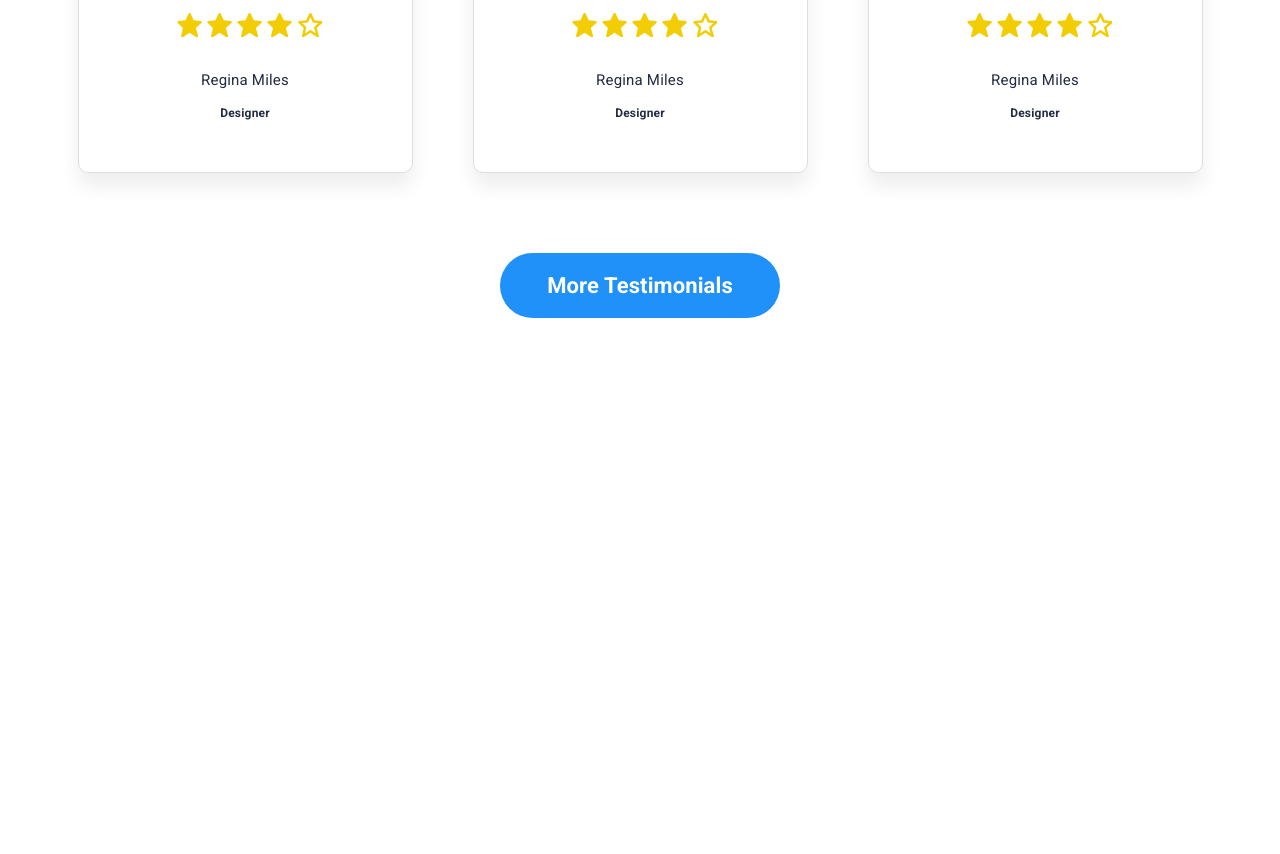
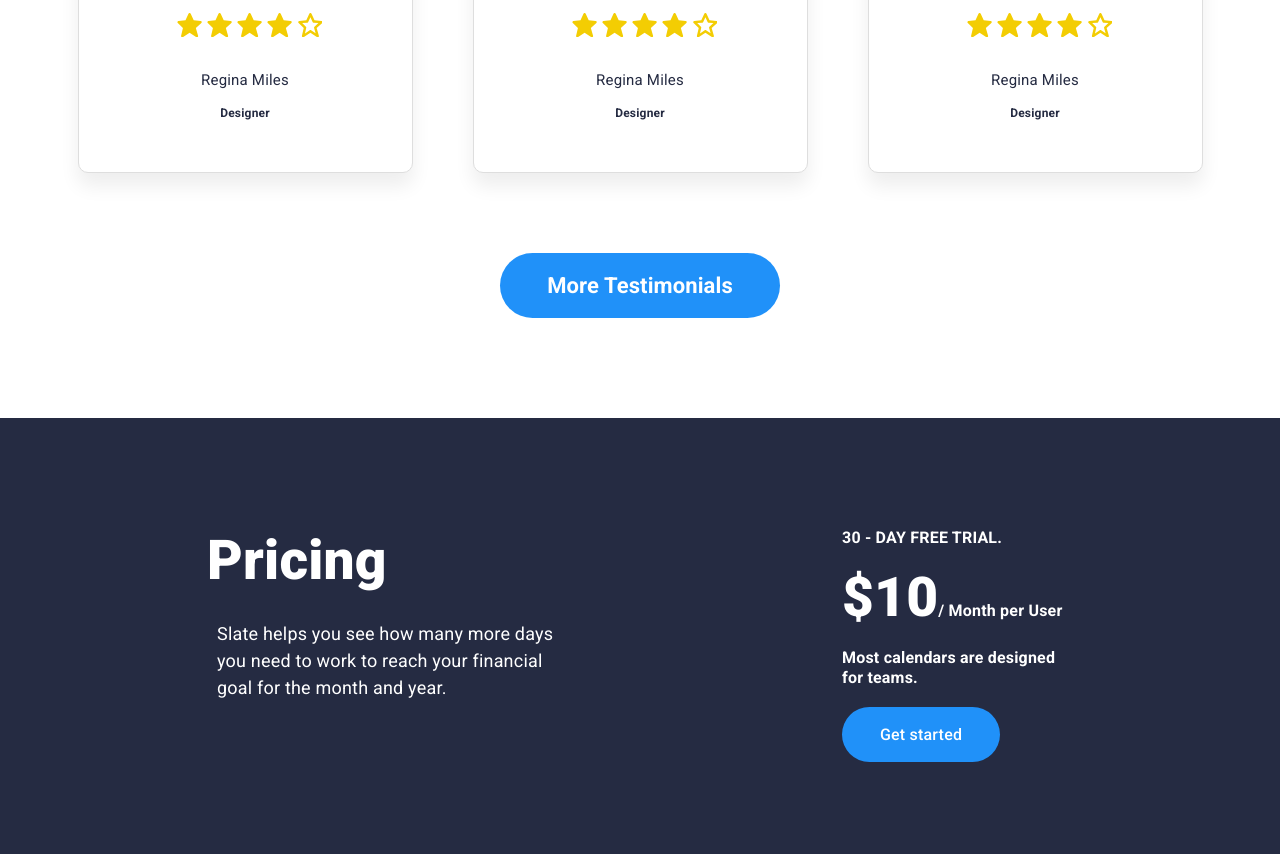
Before and after one commit to kostyalucker/figma__land_blue, a website: page src/index.html in a window 1280 px wide. Shown: the part 6093-6947 px from the top of the page. Before the commit the page ends 6511 px from the top, so only its background shows below. Drawn offline with Linux system fonts and the light colour scheme.

Commit message:
сверстал pricing

```diff
--- a/src/index.html
+++ b/src/index.html
@@ -252,6 +252,24 @@
     </ul>
     <a href="#" class="testimonials__link">More Testimonials</a>
   </section>
+  <section class="pricing">
+    <div class="wrap--pricing">
+      <div class="pricing__content">
+        <h2 class="pricing__title">Pricing</h2>
+        <p class="pricing__subtitle">Slate helps you see how many more days
+          you need to work to reach your financial
+          goal for the month and year.</p>
+      </div>
+      <div class="pricing__plan">
+        <p class="pricing__trial">30 - DAY FREE TRIAL.</p>
+        <p class="pricing__cost"><span>$10</span>/ Month per User</p>
+        <p class="pricing__text">Most calendars are designed
+          for teams.
+        </p>
+        <a href="" class="pricing__button">Get started</a>
+      </div>
+    </div>
+  </section>
 </main>
 </body>
 </html>
--- a/src/scss/blocks/features.scss
+++ b/src/scss/blocks/features.scss
@@ -64,12 +64,12 @@
 .features__item-title {
   margin: 0;
   margin-bottom: 20px;
+  padding-left: 53px;
+  position: relative;
 
   @include font(22, 33, 700);
   color: #252B42;
   letter-spacing: 0.1px;
-  padding-left: 53px;
-  position: relative;
   &:before {
     content: "";
     position: absolute;
--- a/src/scss/blocks/pricing.scss
+++ b/src/scss/blocks/pricing.scss
@@ -0,0 +1,74 @@
+.pricing {
+  background: #252B42;
+  padding-top: 110px;
+}
+
+.pricing__content {
+  max-width: 351px;
+}
+
+.pricing__plan {
+  max-width: 231px;
+  margin-bottom: 110px;
+}
+
+.pricing__title {
+  margin: 0;
+  margin-bottom: 26px;
+
+  @include font(55, 65.5, 900);
+  color: #FFFFFF;
+  letter-spacing: 0.2px;
+}
+
+.pricing__subtitle {
+  margin: 0;
+  margin-left: 10px;
+
+  @include font(18, 27, 400);
+  color: #FFFFFF;
+  letter-spacing: 0.2px;
+}
+
+.pricing__trial {
+  margin: 0;
+  margin-bottom: 17px;
+
+  @include font(16, 20, 700);
+  color: #FFFFFF;
+  letter-spacing: 0.2px;
+}
+
+.pricing__cost {
+  margin: 0;
+  margin-bottom: 17px;
+
+  @include font(16, 20, 700);
+  color: #FFFFFF;
+  letter-spacing: 0.2px;
+
+  span {
+    @include font(55, 65.5, 900);
+    color: #FFFFFF;
+    letter-spacing: 0.2px;
+  }
+}
+
+.pricing__text {
+  margin: 0;
+  margin-bottom: 37px;
+
+  @include font(16, 20, 700);
+  color: #FFFFFF;
+  letter-spacing: 0.2px;
+}
+
+.pricing__button {
+  padding: 18px 38px;
+  background: #2091F9;
+  border-radius: 35px;
+
+  @include font(16, 16, 500);
+  color: #FFFFFF;
+  letter-spacing: 0.2px;
+}
--- a/src/scss/blocks/wrap.scss
+++ b/src/scss/blocks/wrap.scss
@@ -1,4 +1,13 @@
 .wrap {
   max-width: 1153px;
   margin: 0 auto;
+
+  &--pricing {
+    margin: 0 auto;
+    max-width: 866px;
+    display: flex;
+    justify-content: space-between;
+    flex-wrap: wrap;
+    align-items: start;
+  }
 }
--- a/src/scss/styles.scss
+++ b/src/scss/styles.scss
@@ -7,5 +7,6 @@
 @import "blocks/subscribe.scss";
 @import "blocks/partners.scss";
 @import "blocks/testimonials.scss";
+@import "blocks/pricing.scss";
 @import "blocks/wrap.scss";
 @import "global.scss";
```
Also changed, not shown: src/css/index.min.css.
